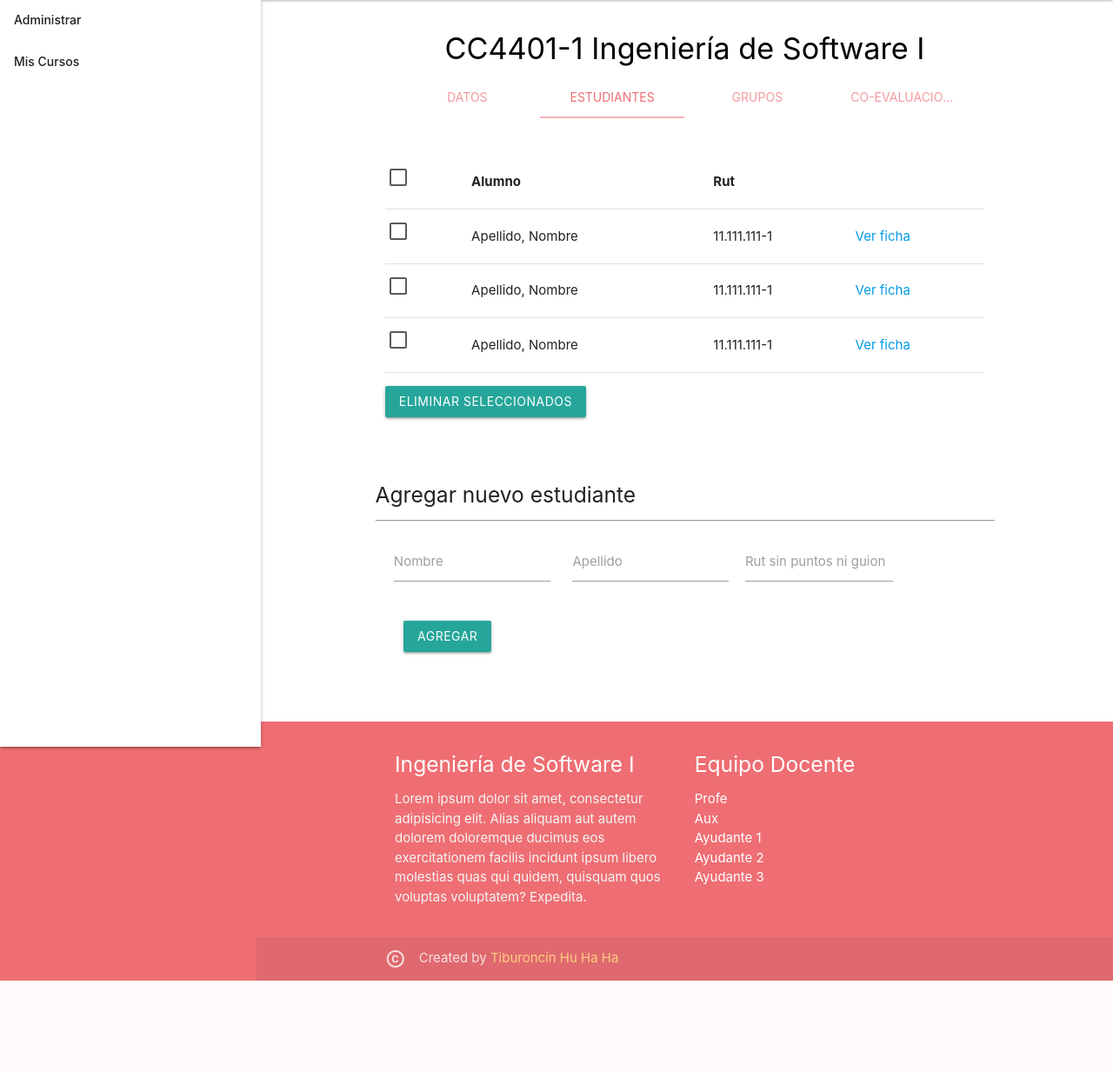
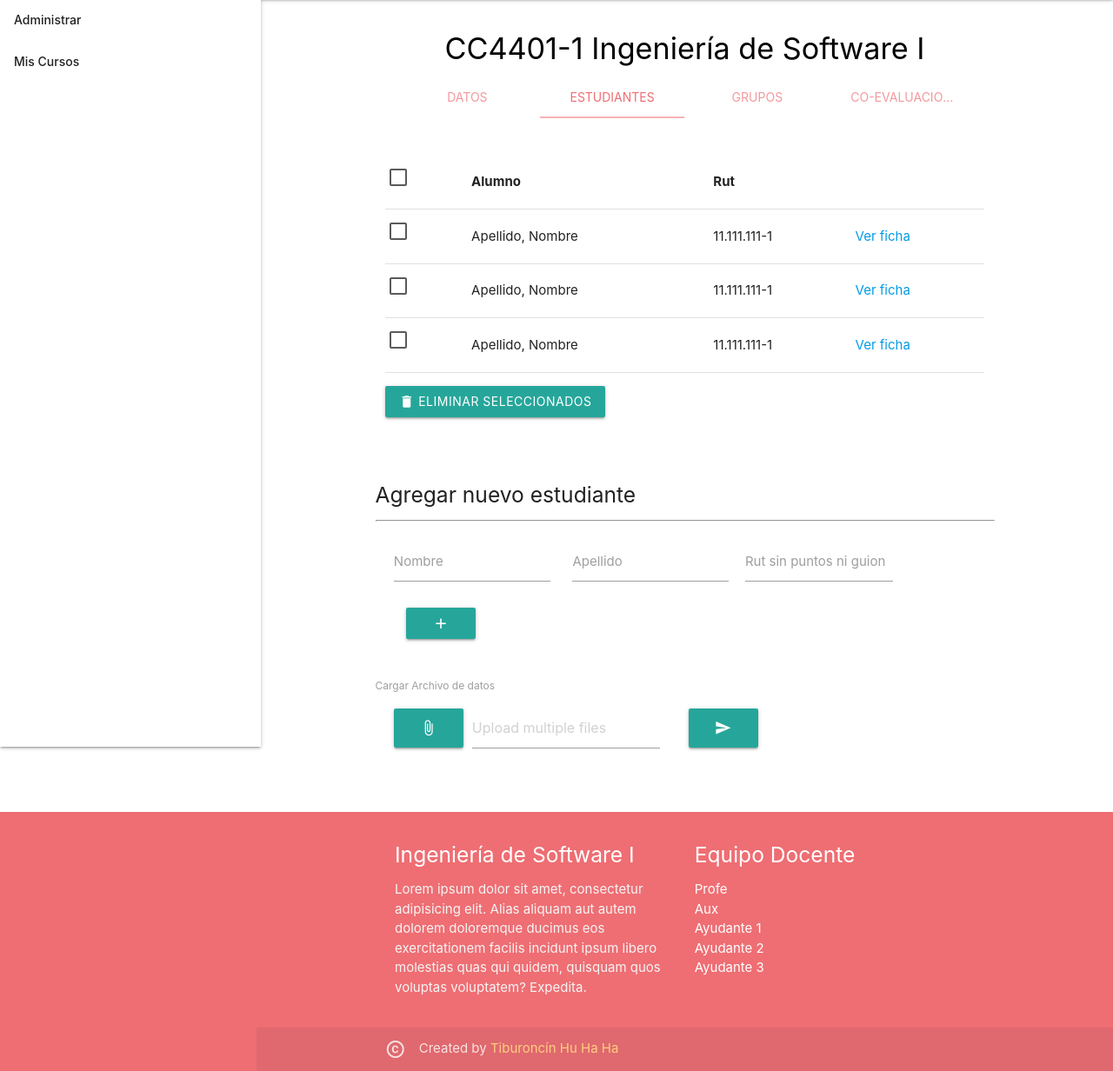
Before and after one commit to DCC-CC4401/2018-2-Equipo-11-T2, a Django app: page /course/teacher/ in a window 1280 px wide, after a click on "ESTUDIANTES". Shown: the part 65-1297 px from the top of the page at 87% size. Before the commit the page ends 1193 px from the top, so only its background shows below. Run offline with Django 3.2, Linux system fonts and the light colour scheme.

Commit message:
added button icons and created button to upload file on course view

```diff
--- a/T2/coevaluacion/templates/course-teacher-view.html
+++ b/T2/coevaluacion/templates/course-teacher-view.html
@@ -123,12 +123,18 @@
                     </tbody>
                 </table>
 
-                <p><button class="btn btn-danger" type="submit" name="deleteStudent" style="margin-left: 0px">
-                    Eliminar Seleccionados </button><br/></p>
-                <br>
-                <br>
+                <p>
+                    <button id="deleteStudent" class="btn btn-danger" type="submit" name="deleteStudent" style="margin-left: 0px">
+                        <i class="material-icons inline-icon">delete</i> Eliminar Seleccionados
+                    </button>
+                    <br/>
+                </p>
+                <br><br>
                 <div class="row">
                     <p><h5>Agregar nuevo estudiante</h5></p><hr>
+{#                    <br>#}
+{#                    <li style="margin-left: 2%"><h5>Individualmente</h5></li>#}
+
                     <div class="input-field inline" style="margin-left: 3%; width: 180px">
                     <input id="nameNewStudent" type="text" maxlength="25" class="validate">
                             <label for="nameNewStudent">Nombre</label>
@@ -142,14 +148,34 @@
                     <input id="rutStudent" type="text" pattern="[0-9]*" maxlength="9" class="validate">
                             <label for="rutStudent">Rut sin puntos ni guion</label>
                     </div>
+{#                    <div class="row inline" align="right">#}
+                        <button class="btn waves-effect waves-light" type="submit" name="newStudent" style="margin-left: 5%; width: 80px">
+                            <i class="material-icons">add</i>
+                        </button><br/>
+{#                    </div>#}
 {#                    <br>#}
-                    <div class="input-field inline" style="margin-left: 4%;">
-                        <button class="btn waves-effect waves-light" type="submit" name="newStudent" style="margin-left: 4%">
-                    Agregar </button><br/>
+                </div>
+                <br>
+{#                <li style="margin-left: 2%"><h7>Cargando Archivo</h7></li>#}
+                <div class = "row">
+                    <label>Cargar Archivo de datos</label>
+                    <div class = "file-field input-field">
+                        <div class = "btn" style="margin-left: 3%; width: 80px">
+                            <span><i class="material-icons">attach_file</i></span>
+                            <input type = "file" multiple />
+                        </div>
+                        <div class = "file-path-wrapper col s4">
+                            <input class = "file-path validate" type = "text"
+                                   placeholder = "Upload multiple files" />
+                        </div>
+                        <button class="btn waves-effect" type="submit" name="uploadFileStudent" style="margin-left: 3%; width: 80px">
+                            <i class="material-icons">send</i>
+                        </button>
                     </div>
                 </div>
+
             </div>
-            <div id="groups" class="col s12">
+            <div id="groups" class="col s12" align="center" >
             <br>
                  <div class="row" style="margin-left: 4%">
                     <div class="col s12 m5">
@@ -163,7 +189,7 @@
                                 <li style="margin-left: 3%"><h6>Apellido, Nombre</h6></li>
                             </div>
                             <div class="card-action red-text">
-                            <a href="#">Editar</a>
+                            <a href="#"><i class="material-icons inline-icon">edit</i>Editar</a>
                             </div>
                         </div>
                     </div>
@@ -178,7 +204,7 @@
                                 <li style="margin-left: 3%"><h6>Apellido, Nombre</h6></li>
                             </div>
                             <div class="card-action red-text">
-                            <a href="#">Editar</a>
+                            <a href="#"><i class="material-icons inline-icon">edit</i>Editar</a>
                             </div>
                         </div>
                     </div>
@@ -193,7 +219,7 @@
                                 <li style="margin-left: 3%"><h6>Apellido, Nombre</h6></li>
                             </div>
                             <div class="card-action red-text">
-                            <a href="#">Editar</a>
+                            <a href="#"> <i class="material-icons inline-icon">edit</i>Editar</a>
                             </div>
                         </div>
                     </div>
@@ -208,15 +234,31 @@
                                 <li style="margin-left: 3%"><h6>Apellido, Nombre</h6></li>
                             </div>
                             <div class="card-action red-text">
-                            <a href="#">Editar</a>
+                            <a href="#"><i class="material-icons inline-icon">edit</i>Editar</a>
+                            </div>
+                        </div>
+                    </div>
+                     <div class="col s12 m5">
+                        <div class="card light-blue darken-3">
+                            <div class="card-content white-text">
+                                <span class="card-title" style="margin-left: 10%">Nombre Grupo</span>
+                                <hr>
+{#                                <br>#}
+                                <li style="margin-left: 3%"><h6>Apellido, Nombre</h6></li>
+                                <li style="margin-left: 3%"><h6>Apellido, Nombre</h6></li>
+                            </div>
+                            <div class="card-action red-text">
+                            <a href="#"><i class="material-icons inline-icon">edit</i>Editar</a>
                             </div>
                         </div>
                     </div>
                 </div>
                 <br><br>
-                <div class="row" align="right">
-                <button class="btn waves-effect waves-light" type="submit" name="CreateGroup">
-                    Crear Grupo </button><br/>
+                <div class="row" align="center">
+                    <button id="createGroup" class="btn waves-effect waves-light" type="submit" name="createGroup">
+                        <i class="material-icons inline-icon">create</i> Nuevo Grupo
+                    </button>
+                    <br/>
                 </div>
 
             </div>
@@ -309,9 +351,9 @@
             </tbody>
         </table>
                 <br><br><br>
-                <div class="row" align="right">
+                <div class="row" align="center">
                 <button class="btn waves-effect waves-light" type="submit" name="CreateCoevaluation">
-                    Crear Co-evaluación </button><br/>
+                    <i class="material-icons inline-icon">create</i>  Nueva Co-evaluación </button><br/>
                 </div>
             </div>
         </div>
```
